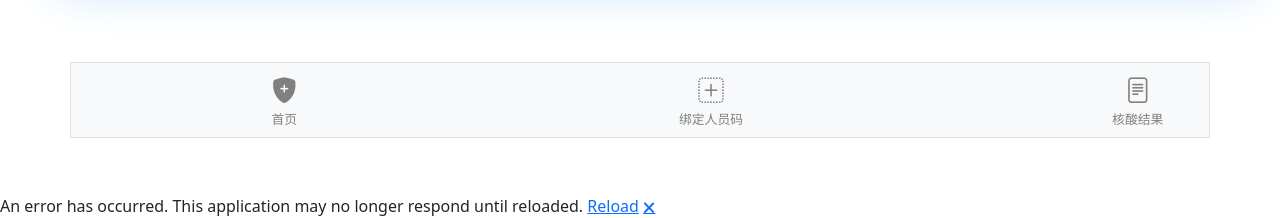
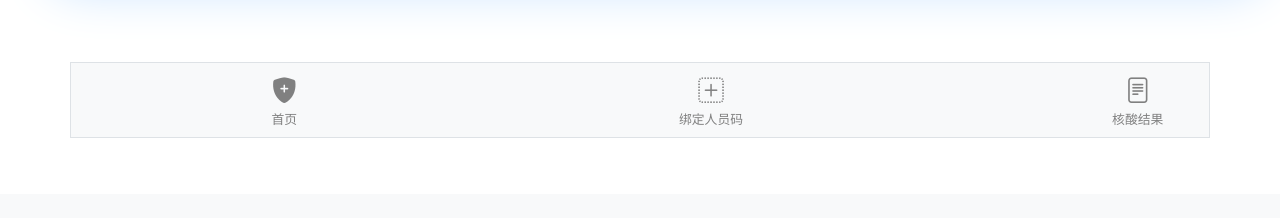
Before and after one commit to yanxiaolu/jyjkm, an ASP.NET Core app: page / in a window 1280 px wide. Shown: the part 662-880 px from the top of the page. After the commit the page ends 856 px from the top, so only its background shows below. Run offline with ASP.NET Core 8, Linux system fonts and the light colour scheme.

Commit message:
注销结果页中的错误代码

```diff
--- a/Pages/_Layout.cshtml
+++ b/Pages/_Layout.cshtml
@@ -16,7 +16,7 @@
 <body class="">
     @RenderBody()
 
-    <div id="blazor-error-ui">
+    @* <div id="blazor-error-ui">
         <environment include="Staging,Production">
             An error has occurred. This application may no longer respond until reloaded.
         </environment>
@@ -25,7 +25,7 @@
         </environment>
         <a href="" class="reload">Reload</a>
         <a class="dismiss">🗙</a>
-    </div>
+    </div> *@
 
     <script src="_framework/blazor.server.js"></script>
 </body>
```
